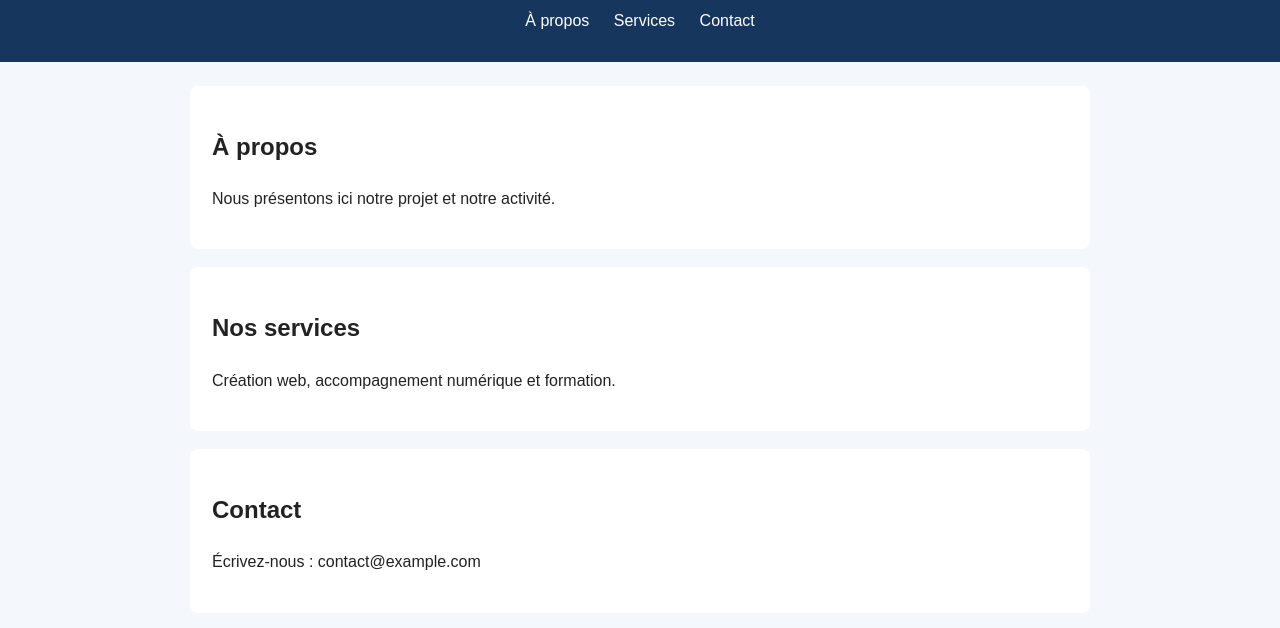
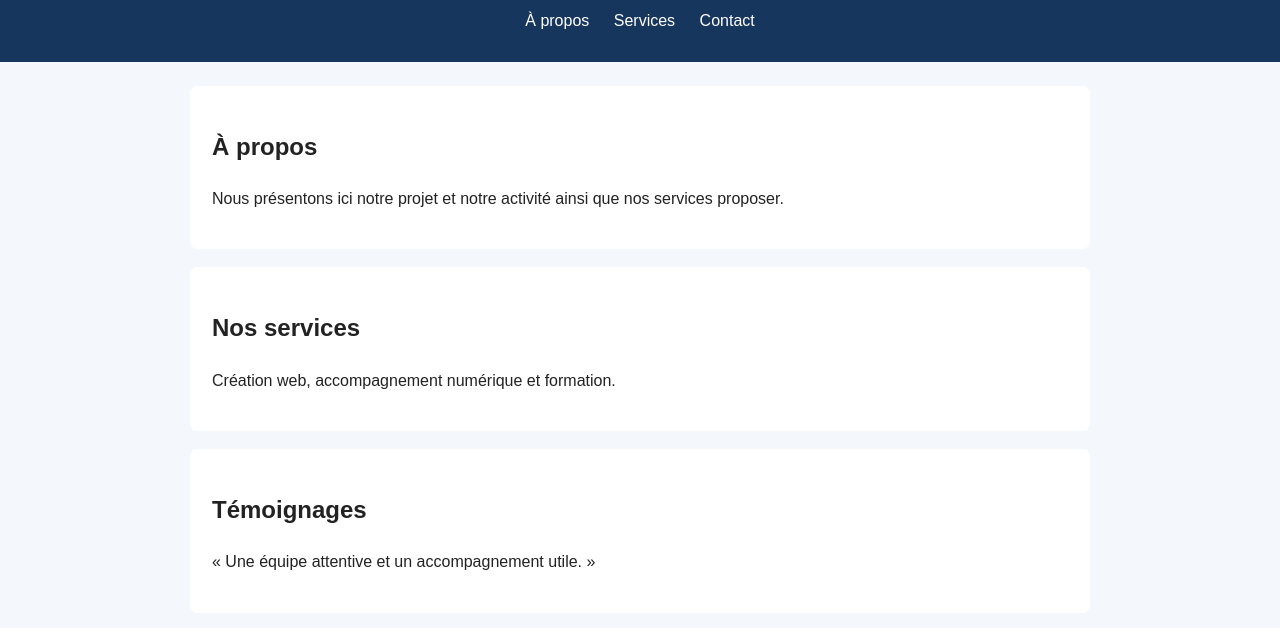
Before and after one commit to Louiguel/Portefolio, a plain HTML site: page index.html in a window 1280 px wide. Shown: the part 114-742 px from the top of the page. Drawn offline with Linux system fonts and the light colour scheme.

Commit message:
Ajout de la section Témoignages

```diff
--- a/index.html
+++ b/index.html
@@ -21,12 +21,16 @@ scale=1.0">
     <section id="apropos">
       <h2>À propos</h2>
       <p>Nous présentons ici notre projet et notre
-activité.</p>
+activité ainsi que nos services proposer.</p>
     </section>
     <section id="services">
       <h2>Nos services</h2>
       <p>Création web, accompagnement numérique et
 formation.</p>
+    </section>
+    <section id="temoignages">
+       <h2>Témoignages</h2>
+       <p>« Une équipe attentive et un accompagnement utile. »</p>
     </section>
     <section id="contact">
       <h2>Contact</h2>
```
